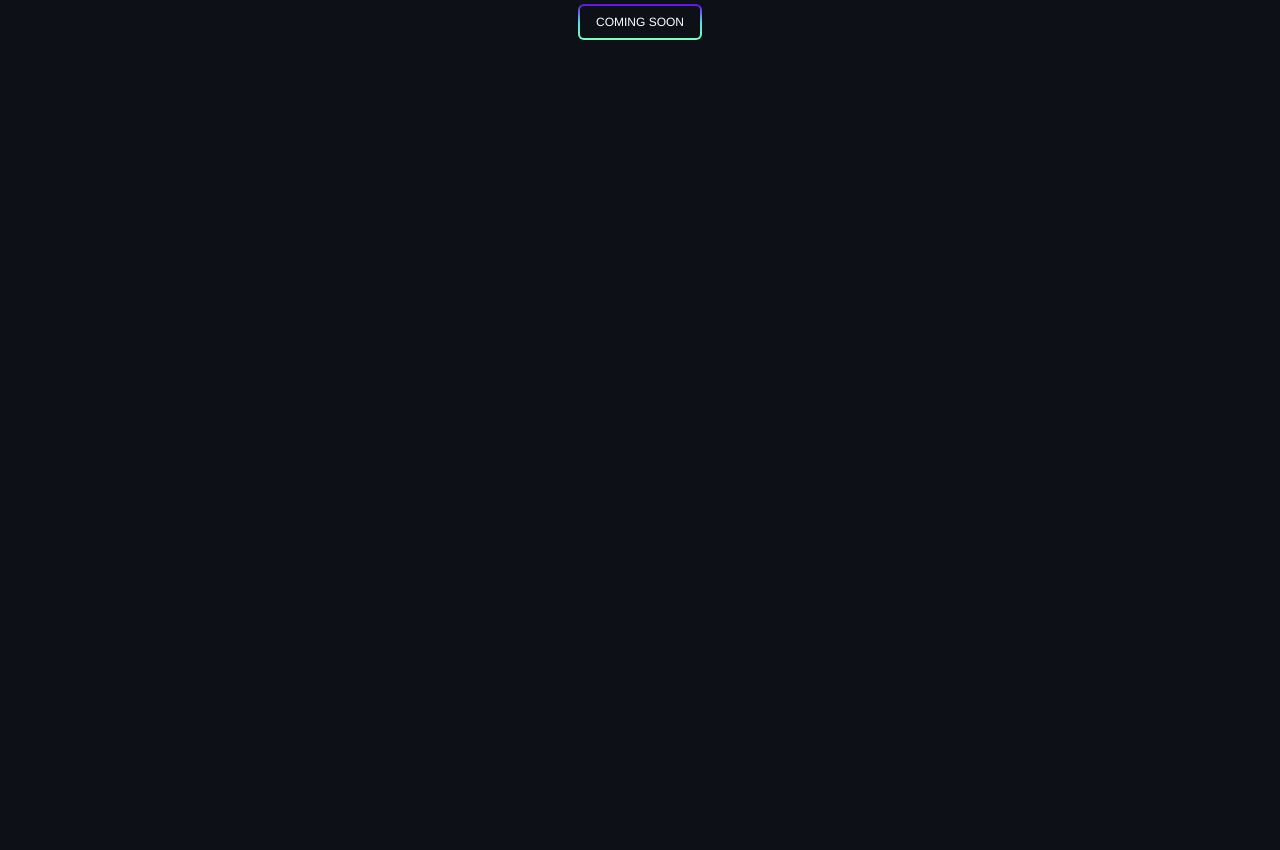
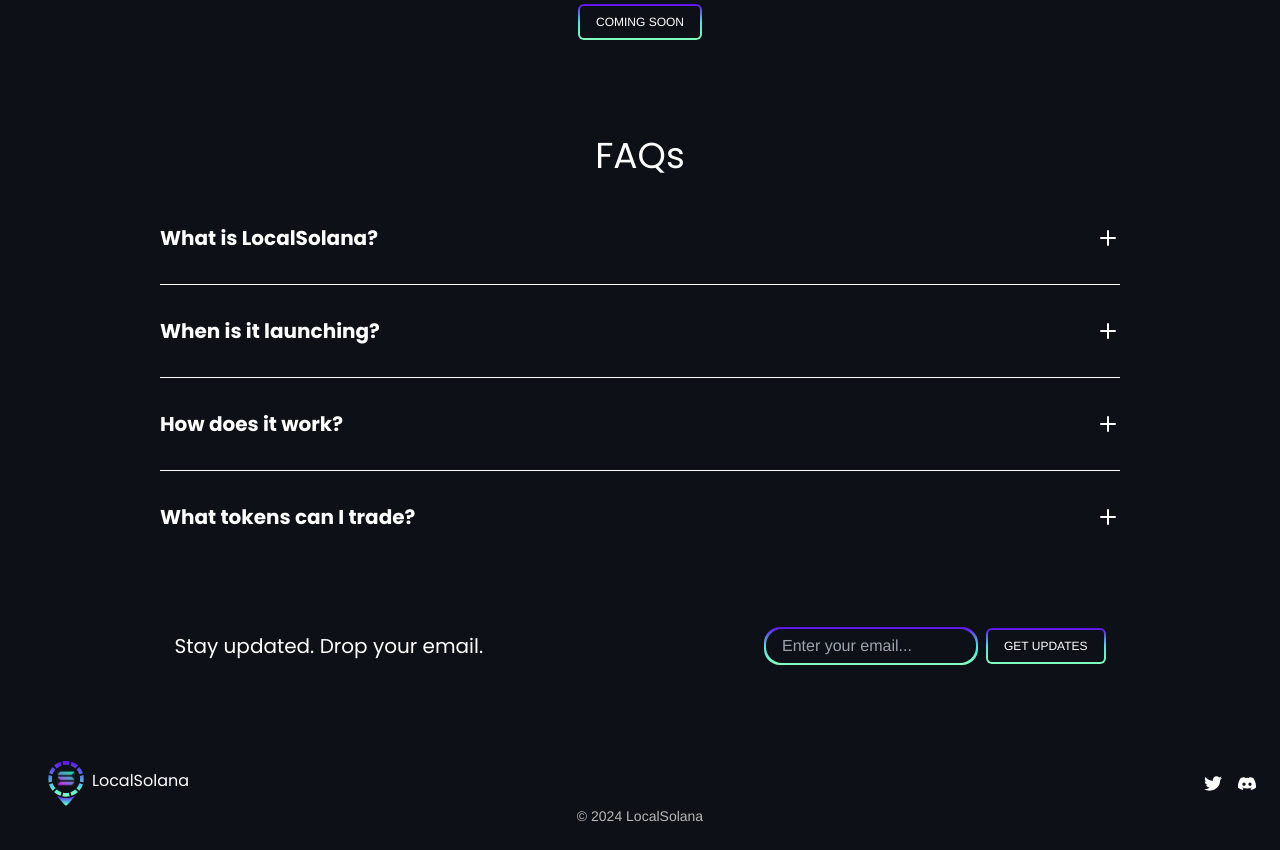
Before and after one commit to openpeer/localsolana-site, a Next.js app: page / in a window 1280 px wide. Shown: the part 420-1270 px from the top of the page. Before the commit the page ends 800 px from the top, so only its background shows below. Built offline with nearby package versions, Linux system fonts and the light colour scheme.

Commit message:
feat: add components to the landing page
- Adds the FAQ, newsletter and footer component on /
- Increases the footer's bottom margin

```diff
--- a/app/page.tsx
+++ b/app/page.tsx
@@ -1,6 +1,9 @@
 "use client";
 import Image from "next/image";
 import Logo from "../public/logo.svg";
+import Faqs from "../components/Faqs";
+import Subscribe from "../components/Subscribe";
+import Footer from "../components/footer";
 
 export default function Home() {
   return (
@@ -30,7 +33,9 @@
         </div>
       </div>
       <div className="items-center justify-center">
-        <div style={{ height: "" }}></div>
+	<Faqs />
+	<Subscribe />
+	<Footer />
       </div>
     </>
   );
--- a/components/footer.tsx
+++ b/components/footer.tsx
@@ -6,7 +6,7 @@
 
 const FooterSite = () => {
   return (
-    <div className="mt-12 lg:mt-24">
+      <div className="mt-12 mb-6 lg:mt-24">
     <div className="flex flex-row items-center justify-between gap-x-7 mx-auto">
       <div className="flex flex-row md:mb-0 lg:ml-8">
         <Image src={Logo} alt="LocalSolana" width={36} height={36} />
```
